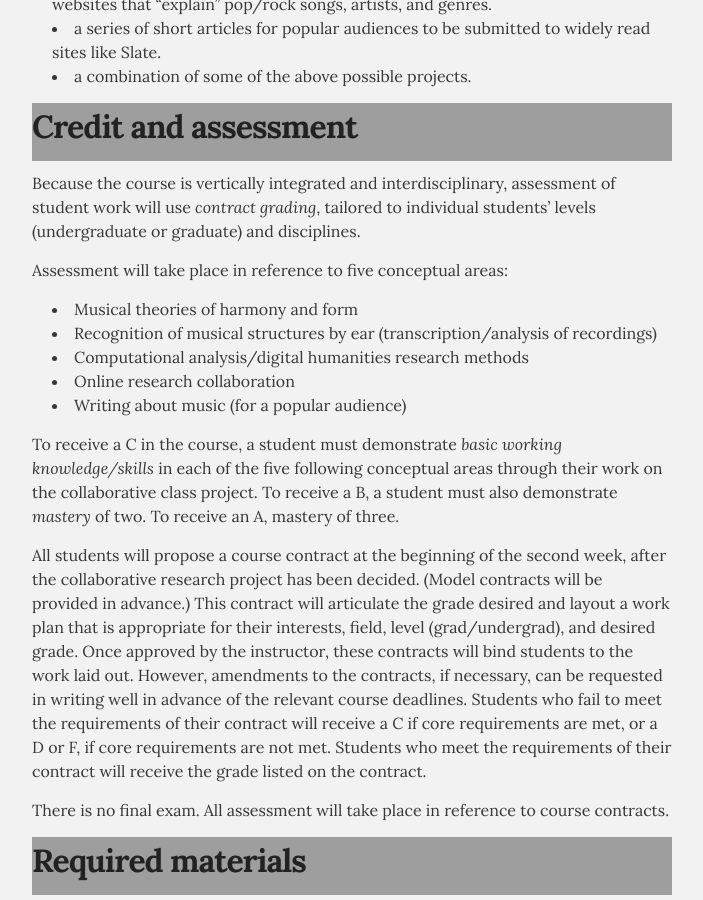
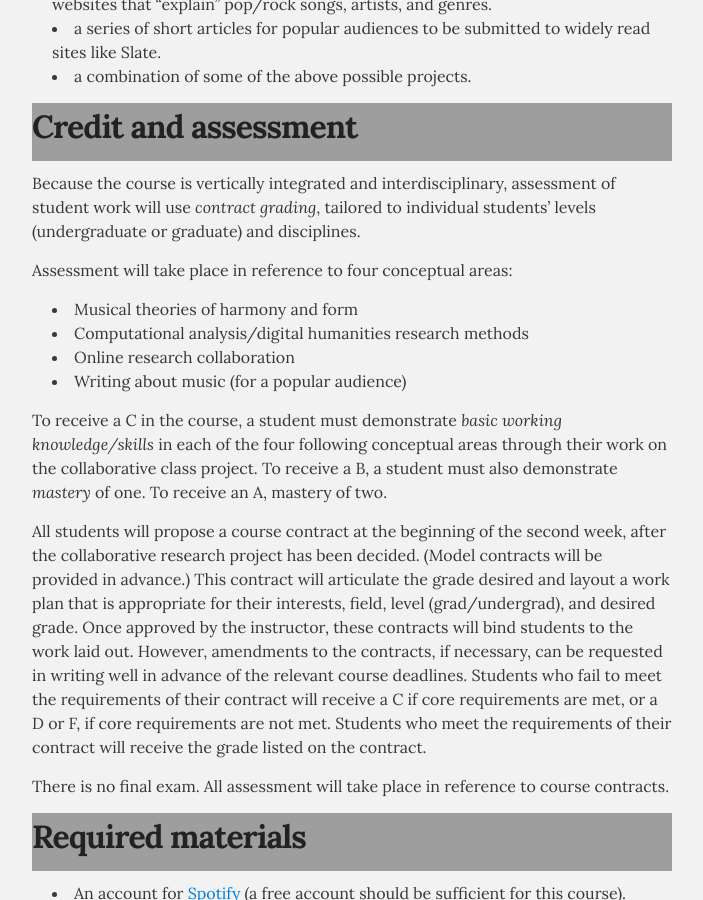
Before and after one commit to kshaffer/corpusmusic, a Jekyll site: the page built from syllabus.md, in a window 1280 px wide and 900 px high, scrolled down 1524 px. Shown: the whole window, without its empty margins (288-991 px from the left). Built offline with Jekyll 4.4.1, drawn with Linux system fonts in a browser that asks for light colours.

Commit message:
Update syllabus.md

```diff
--- a/syllabus.md
+++ b/syllabus.md
@@ -44,15 +44,14 @@ Possible projects include ...
 
 Because the course is vertically integrated and interdisciplinary, assessment of student work will use *contract grading*, tailored to individual students' levels (undergraduate or graduate) and disciplines.
 
-Assessment will take place in reference to five conceptual areas:
+Assessment will take place in reference to four conceptual areas:
 
 * Musical theories of harmony and form
-* Recognition of musical structures by ear (transcription/analysis of recordings)
 * Computational analysis/digital humanities research methods
 * Online research collaboration
 * Writing about music (for a popular audience)
 
-To receive a C in the course, a student must demonstrate *basic working knowledge/skills* in each of the five following conceptual areas through their work on the collaborative class project. To receive a B, a student must also demonstrate *mastery* of two. To receive an A, mastery of three.
+To receive a C in the course, a student must demonstrate *basic working knowledge/skills* in each of the four following conceptual areas through their work on the collaborative class project. To receive a B, a student must also demonstrate *mastery* of one. To receive an A, mastery of two.
 
 All students will propose a course contract at the beginning of the second week, after the collaborative research project has been decided. (Model contracts will be provided in advance.) This contract will articulate the grade desired and layout a work plan that is appropriate for their interests, field, level (grad/undergrad), and desired grade. Once approved by the instructor, these contracts will bind students to the work laid out. However, amendments to the contracts, if necessary, can be requested in writing well in advance of the relevant course deadlines. Students who fail to meet the requirements of their contract will receive a C if core requirements are met, or a D or F, if core requirements are not met. Students who meet the requirements of their contract will receive the grade listed on the contract.
 
```
